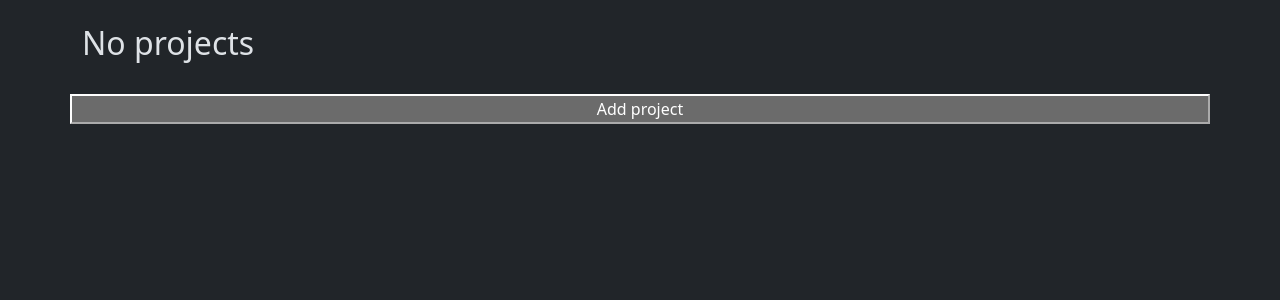
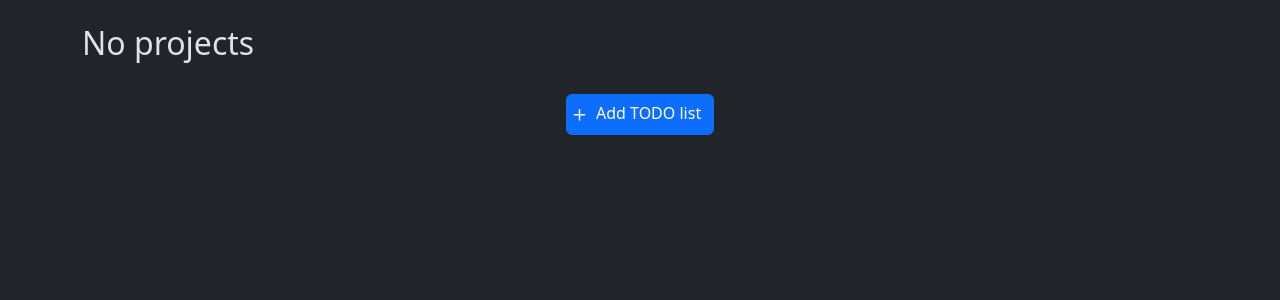
Before and after one commit to Anderli-dev/Test_RenovateHub, a Django app: page / in a window 1280 px wide. Shown: the part 30-330 px from the top of the page. Run offline with Django 5.2, Linux system fonts and the light colour scheme; the visitor is signed in with stand-in values (Sample User, id 1); data that the repository does not hold is empty.

Commit message:
centred projects list and add list btn

```diff
--- a/task_manager/templates/_project_item_partial.html
+++ b/task_manager/templates/_project_item_partial.html
@@ -1,5 +1,5 @@
 <div
-class="card px-0 col-md-12 col-xl-10"
+    class="card px-0 col-12 col-xl-10"
     id="project-{{project.id}}"
     hx-trigger="taskChanged from:body"
     hx-get="{% url 'get_project' project.id %}"
--- a/task_manager/templates/home.html
+++ b/task_manager/templates/home.html
@@ -2,11 +2,12 @@
 {% block body %}
     {% if user.is_authenticated %}
         <div class="container my-4">
-            <div class="row justify-content-center gap-4">
+            <div class="justify-content-center gap-4">
 
                 {% block projects-list %}
                     <div
                         id="projects-list"
+                        class="row gap-4 justify-content-center"
                         hx-trigger="projectChanged from:body"
                         hx-get="."
                         hx-vals='{"use_block": "projects-list"}'
@@ -23,16 +24,21 @@
                         {% comment %} TODO partial load {% endcomment %}
                     </div>
                 {% endblock %}
-
+                <div class="d-flex justify-content-center mt-4">
                     <button
                         hx-trigger="click"
                         hx-get="{% url 'modals_add_project' %}"
                         hx-target="body"
                         hx-target-4*="#error-modal"
                         hx-swap="beforeend"
+                        class="btn btn-primary ps-0"
                     >
-                Add project
+                    <svg xmlns="http://www.w3.org/2000/svg" width="25" height="25" fill="currentColor" class="bi bi-plus" viewBox="0 0 16 17">
+                        <path d="M8 4a.5.5 0 0 1 .5.5v3h3a.5.5 0 0 1 0 1h-3v3a.5.5 0 0 1-1 0v-3h-3a.5.5 0 0 1 0-1h3v-3A.5.5 0 0 1 8 4"/>
+                    </svg>
+                    Add TODO list
                     </button>
+                </div>
             </div>
         </div>
     {% else %}
```
Lines whose indentation alone changed are shown as unchanged.
